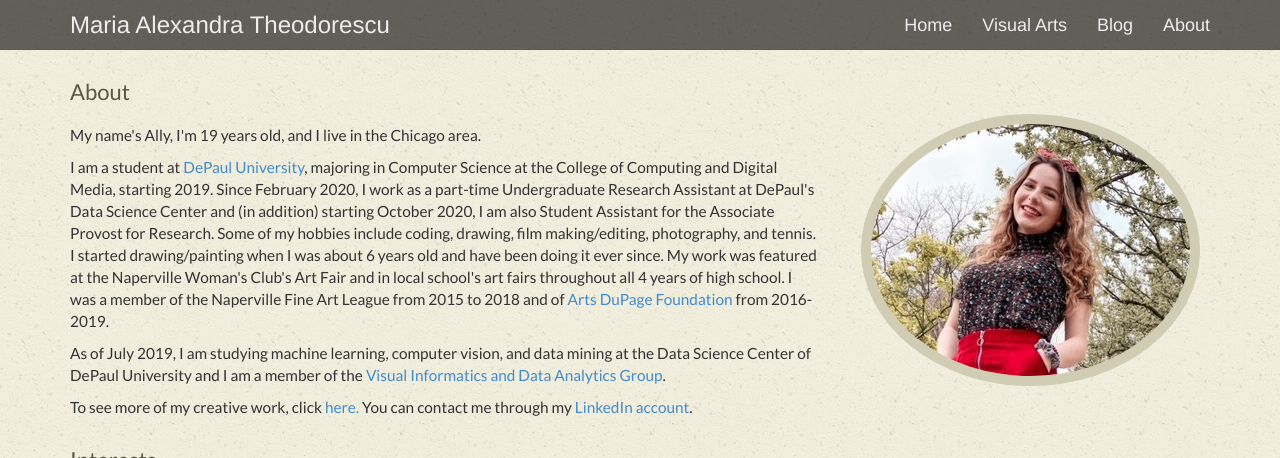
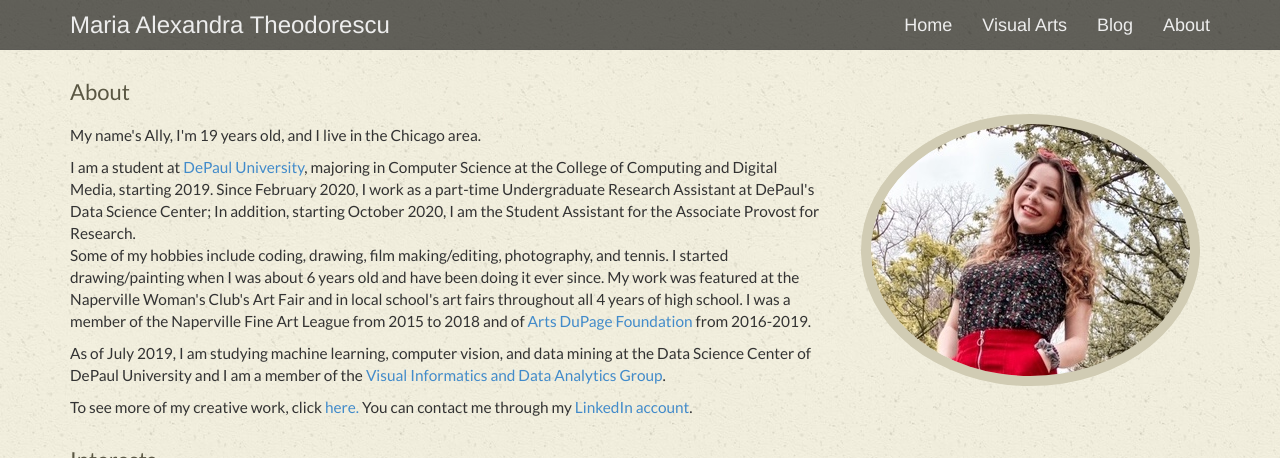
Before and after one commit to allyth/allyth, a Jekyll site: the page built from about.html, in a window 1280 px wide and 900 px high, cut to the strip 0-458 px from the top of the window. Built offline with Jekyll 4.4.1, drawn with Linux system fonts in a browser that asks for light colours; some web fonts are replaced.

Commit message:
Change about

```diff
--- a/about.html
+++ b/about.html
@@ -10,7 +10,7 @@
 
             <div style="padding: 10px 0px;">
                 <p>My name's Ally, I'm 19 years old, and I live in the Chicago area. <p> I am a student at <a href="https://www.cdm.depaul.edu/Pages/default.aspx">DePaul University</a>, majoring in Computer Science at the College of Computing and Digital Media, starting 2019.
-                    Since February 2020, I work as a part-time Undergraduate Research Assistant at DePaul's Data Science Center and (in addition) starting October 2020, I am also Student Assistant for the Associate Provost for Research.
+                    Since February 2020, I work as a part-time Undergraduate Research Assistant at DePaul's Data Science Center; In addition, starting October 2020, I am the Student Assistant for the Associate Provost for Research. </br>
                     Some of my hobbies include coding, drawing, film making/editing, photography, and tennis. I started drawing/painting when I was about 6 years old and have been doing it ever since.
                     My work was featured at the Naperville Woman's Club's Art Fair and in local school's art fairs throughout all 4 years of high school.
                     I was a member of the Naperville Fine Art League from 2015 to 2018 and of <a href="http://www.artsdupage.org/">Arts DuPage Foundation</a> from 2016-2019.</p>
```
